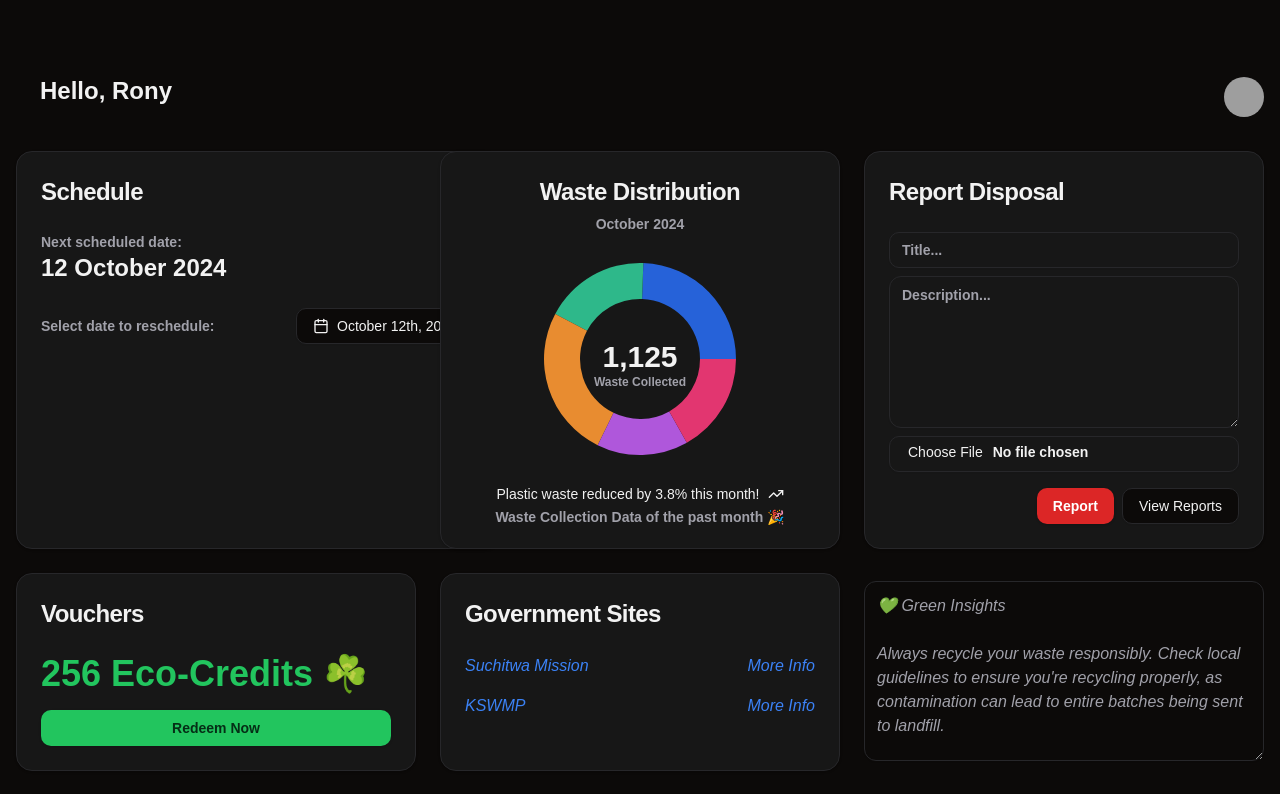
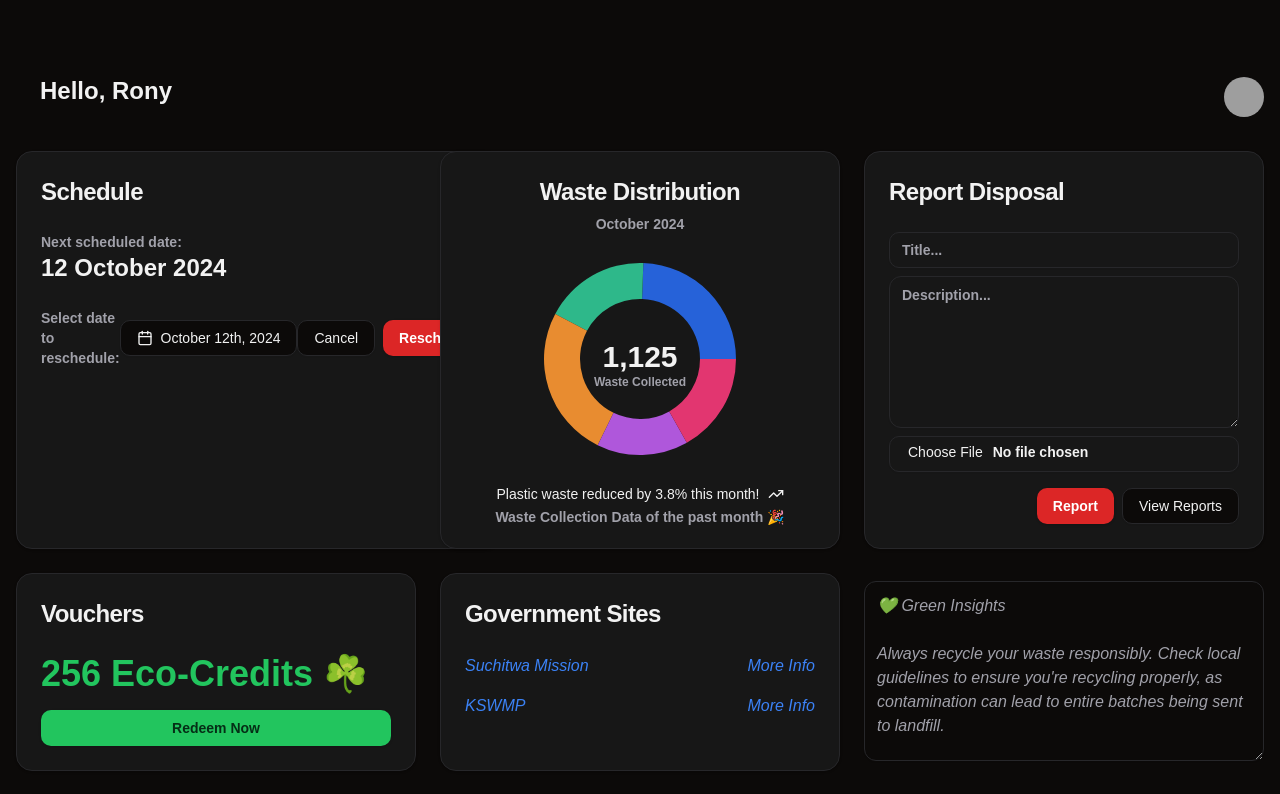
Before and after one commit to shivaacodes/Ecozy, a Next.js app: page /user/dashboard in a window 1280 px wide. Shown: the top 794 px of the page. Built offline with nearby package versions, Linux system fonts and the light colour scheme; grey boxes are pictures that could not be loaded.

Commit message:
reschedule button is back

```diff
--- a/src/app/user/dashboard/page.tsx
+++ b/src/app/user/dashboard/page.tsx
@@ -1,8 +1,8 @@
 "use client";
-import { format } from "date-fns"
-import { Calendar as CalendarIcon } from "lucide-react"
-import { cn } from "@/lib/utils"
-import { Calendar } from "@/components/ui/calendar"
+import { format } from "date-fns";
+import { Calendar as CalendarIcon } from "lucide-react";
+import { cn } from "@/lib/utils";
+import { Calendar } from "@/components/ui/calendar";
 import { useState, useMemo, useEffect } from "react";
 import { useRouter } from "next/navigation";
 import {
@@ -38,7 +38,6 @@ import {
   ChartTooltip,
   ChartTooltipContent,
 } from "@/components/ui/chart";
-import { ScrollArea } from "@/components/ui/scroll-area";
 import Footer from "@/components/Footer";
 
 export default function Dashboard() {
@@ -106,7 +105,7 @@ export default function Dashboard() {
     return chartData.reduce((acc, curr) => acc + curr.visitors, 0);
   }, [chartData]);
 
-  const [date, setDate] = useState<Date | undefined>(new Date("2024-10-12"))
+  const [date, setDate] = useState<Date | undefined>(new Date("2024-10-12"));
 
   const days = Array.from({ length: 11 }, (_, i) => {
     const date = new Date();
@@ -144,7 +143,9 @@ export default function Dashboard() {
               </p>
             </CardContent>
             <CardFooter className="flex justify-between">
-        <p className="text-sm text-muted-foreground">Select date to reschedule:</p>
+              <p className="text-sm text-muted-foreground">
+                Select date to reschedule:
+              </p>
               <Popover>
                 <PopoverTrigger asChild>
                   <Button
@@ -167,6 +168,10 @@ export default function Dashboard() {
                   />
                 </PopoverContent>
               </Popover>
+              <div className="flex space-x-2">
+                <Button variant="outline">Cancel</Button>
+                <Button variant={"report"}>Reschedule</Button>
+              </div>
             </CardFooter>
           </Card>
 
```
Also changed, not shown: 1 other file (tests, documents, lock files or other folders). Lines whose indentation alone changed are shown as unchanged.
